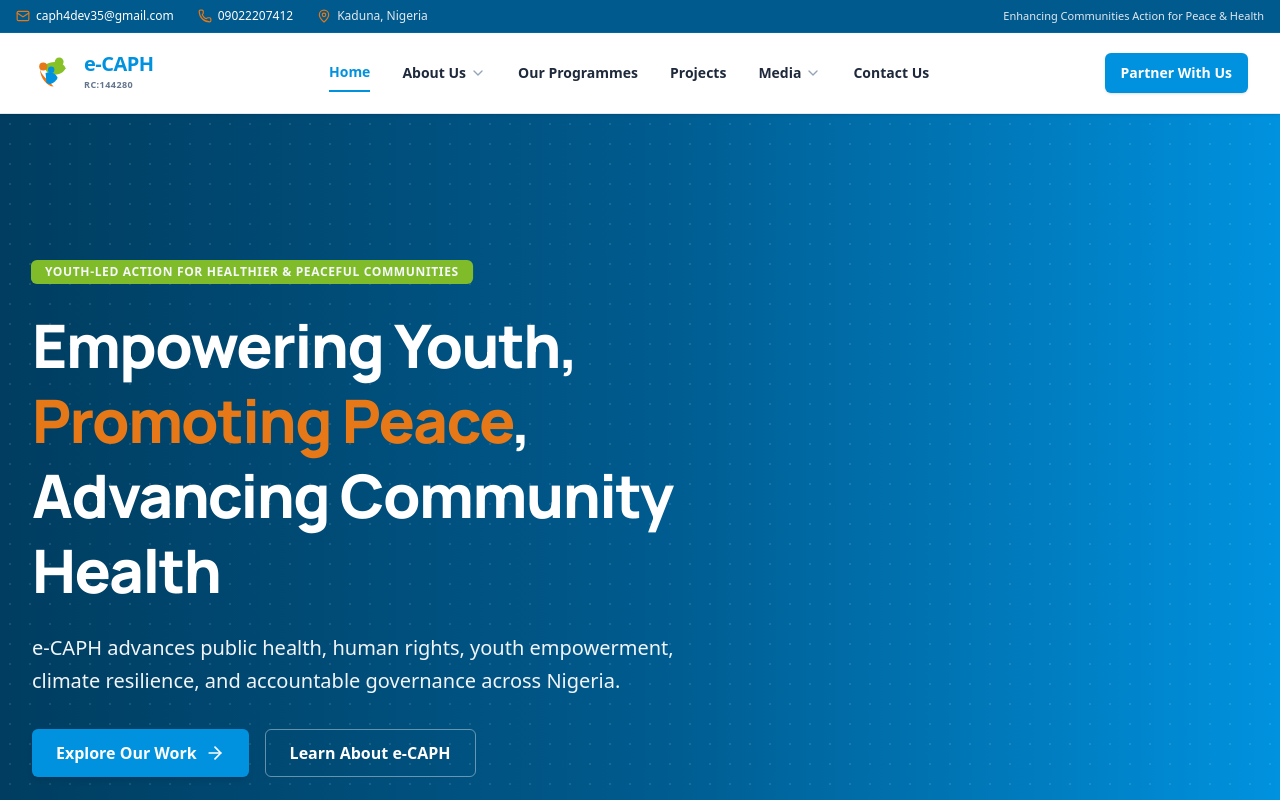
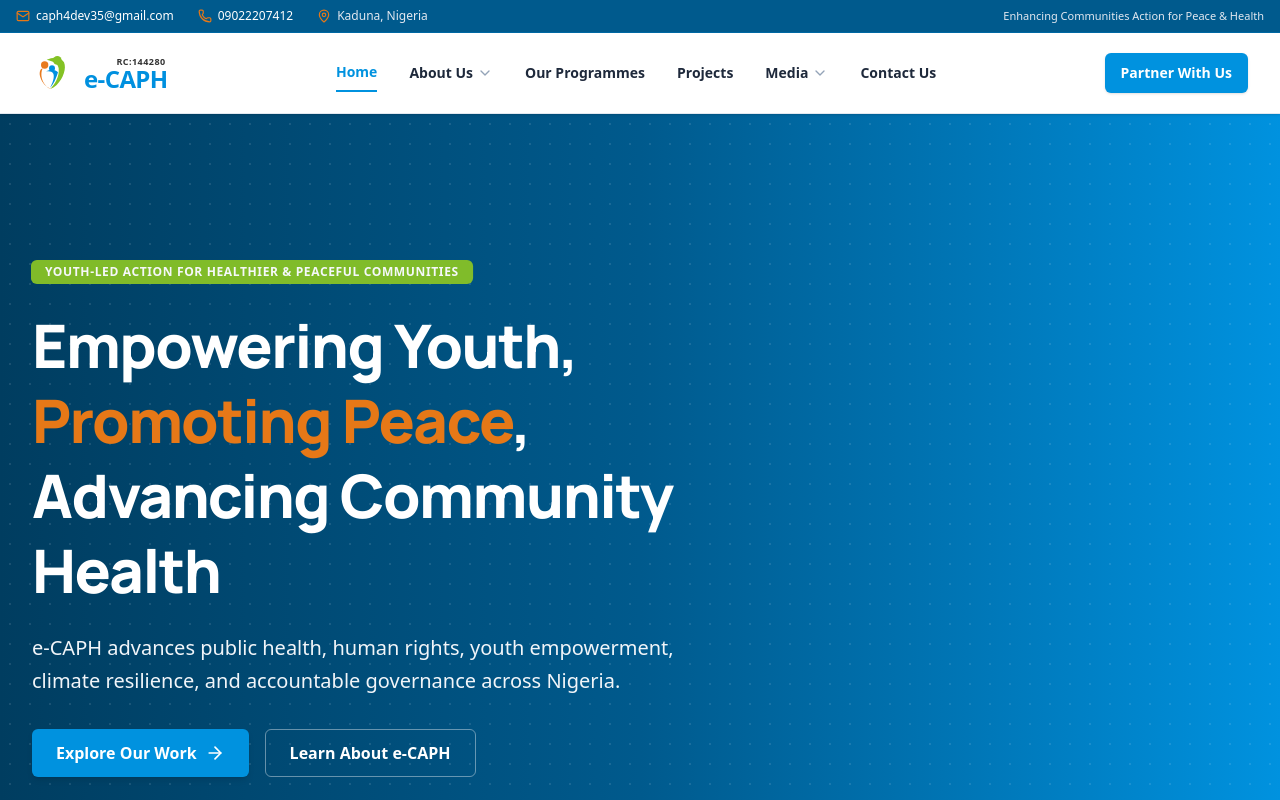
Before and after one commit to Sardaunatechworks/E-caph, a Next.js app: page / in a window 1280 px wide. Shown: the top 800 px of the page. Built offline with nearby package versions, Linux system fonts and the light colour scheme; no server answers; the database is empty.

Commit message:
feat: update official e-CAPH logo and enable real-time dynamic fetching for homepage, team, stories, and media

```diff
--- a/src/app/media/page.tsx
+++ b/src/app/media/page.tsx
@@ -4,6 +4,9 @@
 import { PageBanner } from '@/components/common/page-banner';
 import { siteConfig } from '@/config/site';
 import { Camera, Video, FileText } from 'lucide-react';
+
+export const revalidate = 0;
+export const dynamic = 'force-dynamic';
 
 export const metadata: Metadata = {
   title: 'Media & Gallery',
--- a/src/app/page.tsx
+++ b/src/app/page.tsx
@@ -11,6 +11,9 @@
 import { createClient } from '@/lib/supabase/server';
 import { ArrowRight, Award, Sparkles, BookOpen, Users, HeartPulse, ShieldCheck, TrendingUp } from 'lucide-react';
 import type { TeamMember, Post, Project, Programme, ImpactStatistic } from '@/types/database';
+
+export const revalidate = 0;
+export const dynamic = 'force-dynamic';
 
 export default async function HomePage() {
   let programmes: Programme[] = [];
--- a/src/app/stories/page.tsx
+++ b/src/app/stories/page.tsx
@@ -8,10 +8,67 @@
 import { Calendar, BookOpen, ArrowRight } from 'lucide-react';
 import type { Post } from '@/types/database';
 
+export const revalidate = 0;
+export const dynamic = 'force-dynamic';
+
 export const metadata: Metadata = {
-  title: 'Stories & News',
-  description: `Field updates, reports, and news from ${siteConfig.name}.`,
+  title: 'Stories & Publications',
+  description: `Field updates, reports, research publications, and news from ${siteConfig.name}.`,
 };
+
+const defaultPosts: Post[] = [
+  {
+    id: '1',
+    author_id: null,
+    category_id: null,
+    programme_id: null,
+    project_id: null,
+    title: 'Community-Led ANC Tracking Improves Maternal Healthcare Attendance in Kaduna',
+    slug: 'community-led-anc-tracking-maternal-health',
+    summary: 'Through the e-CAPH ANC Tracker initiative, community health champions registered and monitored over 1,200 pregnant women across rural LGAs, increasing 4th-visit ANC attendance by 38%.',
+    content: 'Full report on maternal health tracking, community engagement, and digital data collection.',
+    featured_image: null,
+    post_type: 'report',
+    status: 'published',
+    published_at: new Date().toISOString(),
+    created_at: new Date().toISOString(),
+    updated_at: new Date().toISOString(),
+  },
+  {
+    id: '2',
+    author_id: null,
+    category_id: null,
+    programme_id: null,
+    project_id: null,
+    title: 'Empowering Youth Advocates for Peace and Social Cohesion in Northern Nigeria',
+    slug: 'empowering-youth-advocates-peacebuilding',
+    summary: 'Over 150 young peace ambassadors completed conflict resolution and dialogue training, facilitating community peace forums across local councils.',
+    content: 'Detailed insight into e-CAPH youth leadership forums, inter-faith dialogues, and civic conflict mediation.',
+    featured_image: null,
+    post_type: 'news',
+    status: 'published',
+    published_at: new Date().toISOString(),
+    created_at: new Date().toISOString(),
+    updated_at: new Date().toISOString(),
+  },
+  {
+    id: '3',
+    author_id: null,
+    category_id: null,
+    programme_id: null,
+    project_id: null,
+    title: 'Strengthening Primary Healthcare Accountability Through Civic Monitoring',
+    slug: 'strengthening-primary-healthcare-accountability',
+    summary: 'Youth monitors track drug availability, facility infrastructure, and health worker attendance, presenting scorecard findings to local government health committees.',
+    content: 'Comprehensive analysis of Gani da Ido primary healthcare scorecard results.',
+    featured_image: null,
+    post_type: 'impact_story',
+    status: 'published',
+    published_at: new Date().toISOString(),
+    created_at: new Date().toISOString(),
+    updated_at: new Date().toISOString(),
+  },
+];
 
 export default async function StoriesPage() {
   let dbPosts: Post[] | null = null;
@@ -28,7 +85,7 @@
     // Crash-proof fallback for Vercel deployment
   }
 
-  const posts = dbPosts || [];
+  const posts = (dbPosts && dbPosts.length > 0) ? dbPosts : defaultPosts;
 
   return (
     <div className="flex flex-col min-h-screen bg-[#F7FAF8] text-[#1E293B]">
--- a/src/app/team/page.tsx
+++ b/src/app/team/page.tsx
@@ -9,6 +9,9 @@
 import { createClient } from '@/lib/supabase/server';
 import { Mail, Linkedin, ArrowRight, HeartPulse, Users, ShieldCheck } from 'lucide-react';
 import type { TeamMember } from '@/types/database';
+
+export const revalidate = 0;
+export const dynamic = 'force-dynamic';
 
 export const metadata: Metadata = {
   title: 'Our Team',
--- a/src/components/common/logo.tsx
+++ b/src/components/common/logo.tsx
@@ -3,51 +3,52 @@
 interface LogoProps {
   variant?: 'default' | 'white' | 'compact';
   className?: string;
+  showText?: boolean;
 }
 
-export function Logo({ variant = 'default', className = '' }: LogoProps) {
-  const textColor = variant === 'white' ? 'text-white' : 'text-[#0092DF]';
-  const subTextColor = variant === 'white' ? 'text-emerald-200' : 'text-[#64748B]';
+export function Logo({ variant = 'default', className = '', showText = true }: LogoProps) {
+  const textColor = variant === 'white' ? 'text-white' : 'text-[#0090DF]';
+  const subTextColor = variant === 'white' ? 'text-emerald-200' : 'text-[#333333]';
 
   return (
     <Link href="/" className={`inline-flex items-center gap-3 group ${className}`}>
-      {/* Visual Logo Mark: 3 Embracing Figures */}
+      {/* Official e-CAPH Mark: 3 Embracing Figures */}
       <svg
-        viewBox="0 0 100 100"
+        viewBox="0 0 120 120"
         className="w-10 h-10 shrink-0 transition-transform group-hover:scale-105"
         fill="none"
         xmlns="http://www.w3.org/2000/svg"
       >
-        {/* Top/Right Figure - Green (#86C127) */}
-        <circle cx="68" cy="22" r="11" fill="#86C127" />
+        {/* Top-Right Figure (Green) */}
+        <circle cx="76" cy="22" r="13" fill="#84C225" />
         <path
-          d="M 32 30 C 50 18, 78 20, 84 38 C 76 56, 52 58, 38 48 C 34 44, 32 38, 32 30 Z"
-          fill="#86C127"
+          d="M 44 20 C 65 10, 88 12, 96 28 C 104 46, 94 76, 74 96 C 68 102, 60 106, 56 107 C 68 93, 83 72, 80 46 C 78 32, 66 25, 44 20 Z"
+          fill="#84C225"
         />
 
-        {/* Left Figure - Orange (#E67817) */}
-        <circle cx="28" cy="34" r="10" fill="#E67817" />
+        {/* Left Figure (Orange) */}
+        <circle cx="38" cy="36" r="11" fill="#E87A1E" />
         <path
-          d="M 20 40 C 20 62, 38 84, 54 84 C 44 70, 26 58, 22 46 Z"
-          fill="#E67817"
+          d="M 32 46 C 24 64, 28 88, 48 104 C 54 108, 59 108, 59 108 C 45 105, 32 92, 26 76 C 20 60, 24 48, 32 46 Z"
+          fill="#E87A1E"
         />
 
-        {/* Center/Lower Figure - Blue (#0092DF) */}
-        <circle cx="48" cy="42" r="8" fill="#0092DF" />
+        {/* Center Figure (Blue) */}
+        <circle cx="60" cy="46" r="9" fill="#0090DF" />
         <path
-          d="M 34 50 C 44 46, 58 48, 64 62 C 58 76, 42 82, 36 74 Z"
-          fill="#0092DF"
+          d="M 42 56 C 54 48, 70 48, 78 58 C 72 78, 64 96, 54 104 C 62 90, 68 72, 64 62 C 60 55, 50 54, 42 56 Z"
+          fill="#0090DF"
         />
       </svg>
 
-      {/* Brand Text */}
-      {variant !== 'compact' && (
-        <div className="flex flex-col">
-          <span className={`font-black text-xl leading-none tracking-tight ${textColor}`}>
+      {/* Brand Typography */}
+      {showText && variant !== 'compact' && (
+        <div className="flex flex-col relative">
+          <span className={`text-[9px] font-extrabold tracking-wider uppercase self-end mr-0.5 -mb-0.5 ${subTextColor}`}>
+            RC:144280
+          </span>
+          <span className={`font-black text-2xl leading-none tracking-tight font-sans ${textColor}`}>
             e-CAPH
-          </span>
-          <span className={`text-[9px] font-semibold tracking-wider uppercase mt-1 ${subTextColor}`}>
-            RC:144280
           </span>
         </div>
       )}
```
Also changed, not shown: public/favicon.svg, public/logo.svg.
